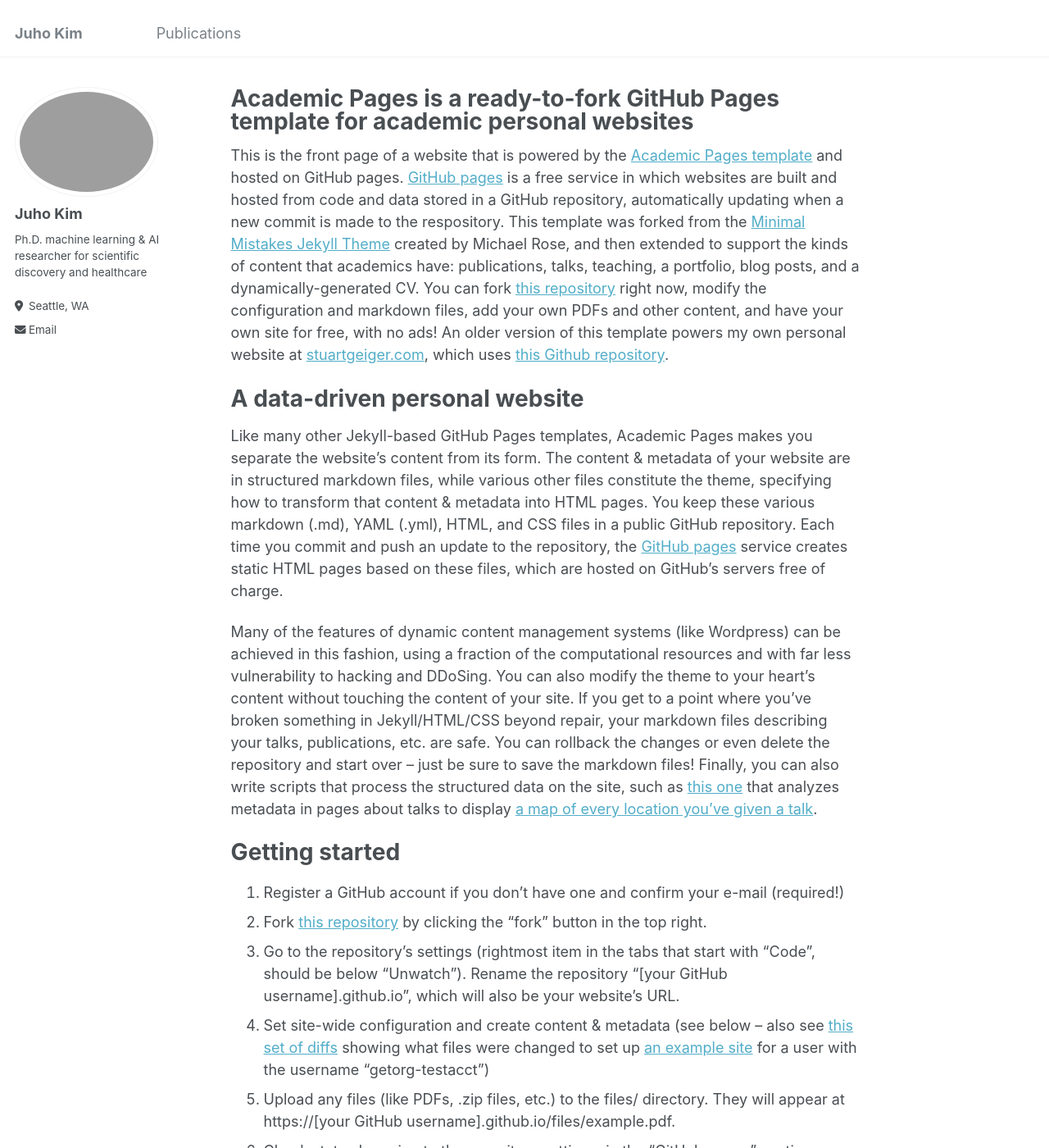
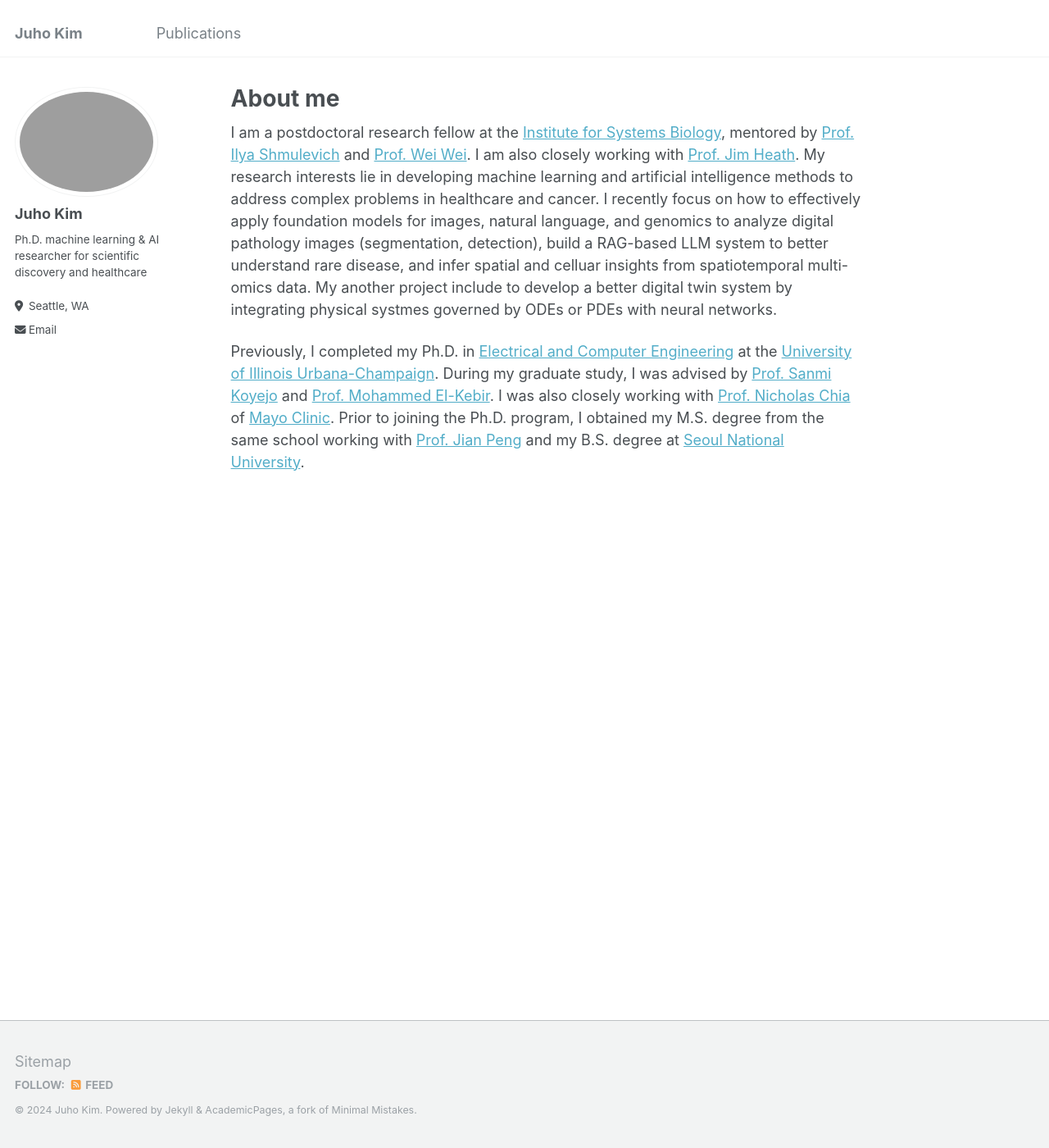
Before and after one commit to juhokim/juhokim.github.io, a Jekyll site: the page built from _pages/about.md, in a window 1280 px wide and 1400 px high. Shown: the whole window at 82% size. Built offline with Jekyll 4.4.1, drawn with Linux system fonts in a browser that asks for light colours; some of the changed text lies outside the part shown.

Commit message:
Update about.md

```diff
--- a/_pages/about.md
+++ b/_pages/about.md
@@ -1,49 +1,12 @@
 ---
 permalink: /
-title: "Academic Pages is a ready-to-fork GitHub Pages template for academic personal websites"
+title: "About me"
 author_profile: true
 redirect_from:
   - /about/
   - /about.html
 ---
 
-This is the front page of a website that is powered by the [Academic Pages template](https://github.com/academicpages/academicpages.github.io) and hosted on GitHub pages. [GitHub pages](https://pages.github.com) is a free service in which websites are built and hosted from code and data stored in a GitHub repository, automatically updating when a new commit is made to the respository. This template was forked from the [Minimal Mistakes Jekyll Theme](https://mmistakes.github.io/minimal-mistakes/) created by Michael Rose, and then extended to support the kinds of content that academics have: publications, talks, teaching, a portfolio, blog posts, and a dynamically-generated CV. You can fork [this repository](https://github.com/academicpages/academicpages.github.io) right now, modify the configuration and markdown files, add your own PDFs and other content, and have your own site for free, with no ads! An older version of this template powers my own personal website at [stuartgeiger.com](http://stuartgeiger.com), which uses [this Github repository](https://github.com/staeiou/staeiou.github.io).
+I am a postdoctoral research fellow at the [Institute for Systems Biology](https://isbscience.org/), mentored by [Prof. Ilya Shmulevich](https://shmulevich.isbscience.org/) and [Prof. Wei Wei](https://www.wei-lab.net/). I am also closely working with [Prof. Jim Heath](https://heath.isbscience.org/). My research interests lie in developing machine learning and artificial intelligence methods to address complex problems in healthcare and cancer. I recently focus on how to effectively apply foundation models for images, natural language, and genomics to analyze digital pathology images (segmentation, detection), build a RAG-based LLM system to better understand rare disease, and infer spatial and celluar insights from spatiotemporal multi-omics data. My another project include to develop a better digital twin system by integrating physical systmes governed by ODEs or PDEs with neural networks.
 
-A data-driven personal website
-======
-Like many other Jekyll-based GitHub Pages templates, Academic Pages makes you separate the website's content from its form. The content & metadata of your website are in structured markdown files, while various other files constitute the theme, specifying how to transform that content & metadata into HTML pages. You keep these various markdown (.md), YAML (.yml), HTML, and CSS files in a public GitHub repository. Each time you commit and push an update to the repository, the [GitHub pages](https://pages.github.com/) service creates static HTML pages based on these files, which are hosted on GitHub's servers free of charge.
-
-Many of the features of dynamic content management systems (like Wordpress) can be achieved in this fashion, using a fraction of the computational resources and with far less vulnerability to hacking and DDoSing. You can also modify the theme to your heart's content without touching the content of your site. If you get to a point where you've broken something in Jekyll/HTML/CSS beyond repair, your markdown files describing your talks, publications, etc. are safe. You can rollback the changes or even delete the repository and start over -- just be sure to save the markdown files! Finally, you can also write scripts that process the structured data on the site, such as [this one](https://github.com/academicpages/academicpages.github.io/blob/master/talkmap.ipynb) that analyzes metadata in pages about talks to display [a map of every location you've given a talk](https://academicpages.github.io/talkmap.html).
-
-Getting started
-======
-1. Register a GitHub account if you don't have one and confirm your e-mail (required!)
-1. Fork [this repository](https://github.com/academicpages/academicpages.github.io) by clicking the "fork" button in the top right.
-1. Go to the repository's settings (rightmost item in the tabs that start with "Code", should be below "Unwatch"). Rename the repository "[your GitHub username].github.io", which will also be your website's URL.
-1. Set site-wide configuration and create content & metadata (see below -- also see [this set of diffs](http://archive.is/3TPas) showing what files were changed to set up [an example site](https://getorg-testacct.github.io) for a user with the username "getorg-testacct")
-1. Upload any files (like PDFs, .zip files, etc.) to the files/ directory. They will appear at https://[your GitHub username].github.io/files/example.pdf.
-1. Check status by going to the repository settings, in the "GitHub pages" section
-
-Site-wide configuration
-------
-The main configuration file for the site is in the base directory in [_config.yml](https://github.com/academicpages/academicpages.github.io/blob/master/_config.yml), which defines the content in the sidebars and other site-wide features. You will need to replace the default variables with ones about yourself and your site's github repository. The configuration file for the top menu is in [_data/navigation.yml](https://github.com/academicpages/academicpages.github.io/blob/master/_data/navigation.yml). For example, if you don't have a portfolio or blog posts, you can remove those items from that navigation.yml file to remove them from the header.
-
-Create content & metadata
-------
-For site content, there is one markdown file for each type of content, which are stored in directories like _publications, _talks, _posts, _teaching, or _pages. For example, each talk is a markdown file in the [_talks directory](https://github.com/academicpages/academicpages.github.io/tree/master/_talks). At the top of each markdown file is structured data in YAML about the talk, which the theme will parse to do lots of cool stuff. The same structured data about a talk is used to generate the list of talks on the [Talks page](https://academicpages.github.io/talks), each [individual page](https://academicpages.github.io/talks/2012-03-01-talk-1) for specific talks, the talks section for the [CV page](https://academicpages.github.io/cv), and the [map of places you've given a talk](https://academicpages.github.io/talkmap.html) (if you run this [python file](https://github.com/academicpages/academicpages.github.io/blob/master/talkmap.py) or [Jupyter notebook](https://github.com/academicpages/academicpages.github.io/blob/master/talkmap.ipynb), which creates the HTML for the map based on the contents of the _talks directory).
-
-**Markdown generator**
-
-I have also created [a set of Jupyter notebooks](https://github.com/academicpages/academicpages.github.io/tree/master/markdown_generator
-) that converts a CSV containing structured data about talks or presentations into individual markdown files that will be properly formatted for the Academic Pages template. The sample CSVs in that directory are the ones I used to create my own personal website at stuartgeiger.com. My usual workflow is that I keep a spreadsheet of my publications and talks, then run the code in these notebooks to generate the markdown files, then commit and push them to the GitHub repository.
-
-How to edit your site's GitHub repository
-------
-Many people use a git client to create files on their local computer and then push them to GitHub's servers. If you are not familiar with git, you can directly edit these configuration and markdown files directly in the github.com interface. Navigate to a file (like [this one](https://github.com/academicpages/academicpages.github.io/blob/master/_talks/2012-03-01-talk-1.md) and click the pencil icon in the top right of the content preview (to the right of the "Raw | Blame | History" buttons). You can delete a file by clicking the trashcan icon to the right of the pencil icon. You can also create new files or upload files by navigating to a directory and clicking the "Create new file" or "Upload files" buttons.
-
-Example: editing a markdown file for a talk
-![Editing a markdown file for a talk](/images/editing-talk.png)
-
-For more info
-------
-More info about configuring Academic Pages can be found in [the guide](https://academicpages.github.io/markdown/). The [guides for the Minimal Mistakes theme](https://mmistakes.github.io/minimal-mistakes/docs/configuration/) (which this theme was forked from) might also be helpful.
+Previously, I completed my Ph.D. in [Electrical and Computer Engineering](https://ece.illinois.edu/) at the [University of Illinois Urbana-Champaign](https://illinois.edu/). During my graduate study, I was advised by [Prof. Sanmi Koyejo](https://cs.stanford.edu/~sanmi/) and [Prof. Mohammed El-Kebir](https://www.el-kebir.net/). I was also closely working with [Prof. Nicholas Chia](https://www.mayo.edu/research/faculty/chia-nicholas-ph-d/bio-20087464) of [Mayo Clinic](https://www.mayo.edu). Prior to joining the Ph.D. program, I obtained my M.S. degree from the same school working with [Prof. Jian Peng](https://jianpeng.web.engr.illinois.edu/) and my B.S. degree at [Seoul National University](https://en.snu.ac.kr/).
```
